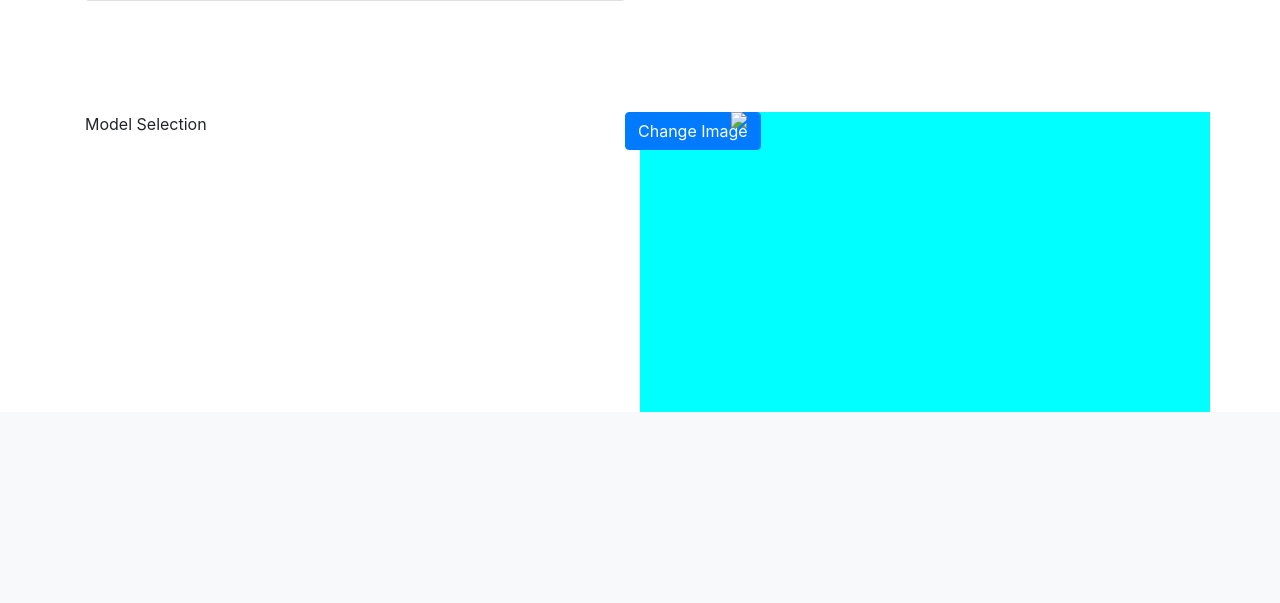
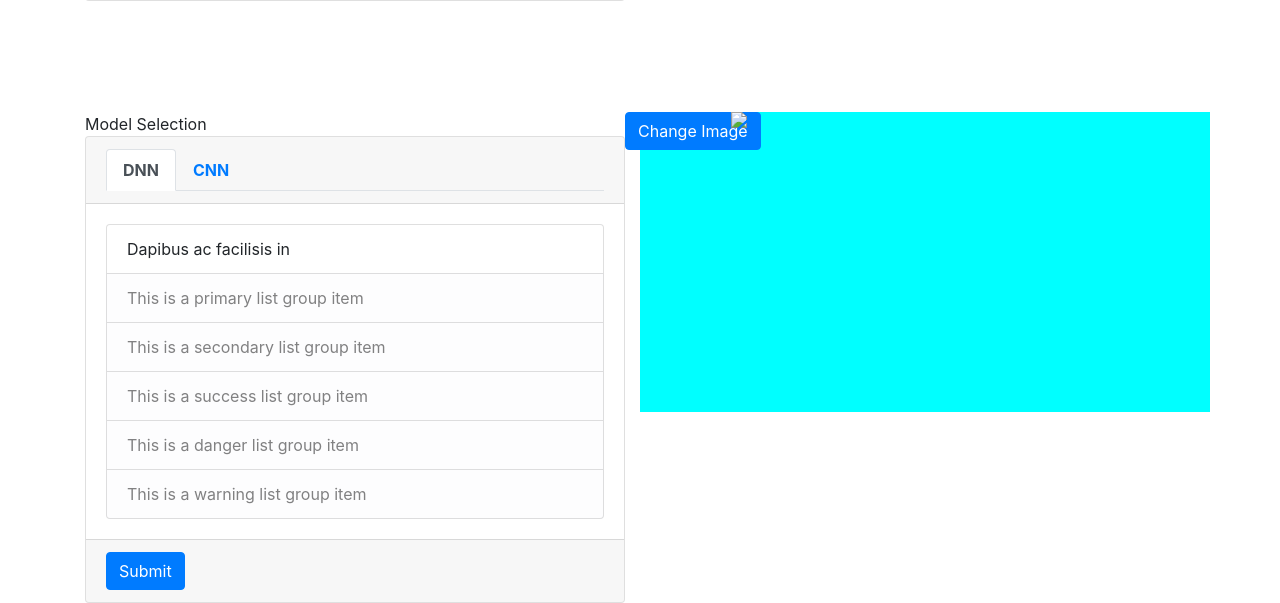
Before and after one commit to Sudhanshu1304/Machine-Learns, a Django app: page /encoder/encosize/ in a window 1280 px wide. Shown: the part 633-1236 px from the top of the page. Before the commit the page ends 1045 px from the top, so only its background shows below. Run offline with Django 3.2, Linux system fonts and the light colour scheme; parts of the project's set-up code (start-up, migrations or seed data) failed here and were passed over; some libraries are stand-ins or nearby versions.

Commit message:
Adding the Models

```diff
--- a/MachineLearns/mlapp/templates/encoder_size.html
+++ b/MachineLearns/mlapp/templates/encoder_size.html
@@ -134,6 +134,54 @@
 
                 <div class="col-md-6">
                     Model Selection
+                    <div class="card">
+                        <div class="card-header">
+                            <ul class="nav nav-tabs" id="myTab" role="tablist">
+                                <li class="nav-item">
+                                  <a class="nav-link active" id="home-tab" data-toggle="tab" href="#home" role="tab" aria-controls="home" aria-selected="true"><strong>DNN</strong></a>
+                                </li>
+                                <li class="nav-item">
+                                  <a class="nav-link" id="profile-tab" data-toggle="tab" href="#profile" role="tab" aria-controls="profile" aria-selected="false"><strong>CNN</strong></a>
+                                </li>
+
+                              </ul>
+
+                        </div>
+                        <div class="card-body">
+                            <div class="tab-content" id="myTabContent">
+                                <div class="tab-pane fade show active" id="home" role="tabpanel" aria-labelledby="home-tab">
+                                    <div class="list-group">
+                                        <a type="radio" name="options" id="option1" autocomplete="off" class="list-group-item list-group-item-action" checked >Dapibus ac facilisis in</a>
+
+
+                                        <a href="#" class="list-group-item list-group-item-action list-group-item-light">This is a primary list group item</a>
+                                        <a href="#" class="list-group-item list-group-item-action list-group-item-light">This is a secondary list group item</a>
+                                        <a href="#" class="list-group-item list-group-item-action list-group-item-light">This is a success list group item</a>
+                                        <a href="#" class="list-group-item list-group-item-action list-group-item-light">This is a danger list group item</a>
+                                        <a href="#" class="list-group-item list-group-item-action list-group-item-light">This is a warning list group item</a>
+
+                                      </div>
+                                </div>
+                                <div class="tab-pane fade" id="profile" role="tabpanel" aria-labelledby="profile-tab">
+                                    <div class="list-group">
+                                        <a href="#" class="list-group-item list-group-item-action">Dapibus ac facilisis in</a>
+
+
+                                        <a href="#" class="list-group-item list-group-item-action list-group-item-light">This is a primary list group item</a>
+                                        <a href="#" class="list-group-item list-group-item-action list-group-item-light">This is a secondary list group item</a>
+                                        <a href="#" class="list-group-item list-group-item-action list-group-item-light">This is a success list group item</a>
+                                        <a href="#" class="list-group-item list-group-item-action list-group-item-light">This is a danger list group item</a>
+                                        <a href="#" class="list-group-item list-group-item-action list-group-item-light">This is a warning list group item</a>
+
+                                      </div>
+                                </div>
+
+                              </div>
+                        </div>
+                        <div class="card-footer text-muted">
+                            <button class="btn btn-primary" type="submit">Submit</button>
+                        </div>
+                    </div>
                 </div>
 
                 <div class="col-md-6">
```
